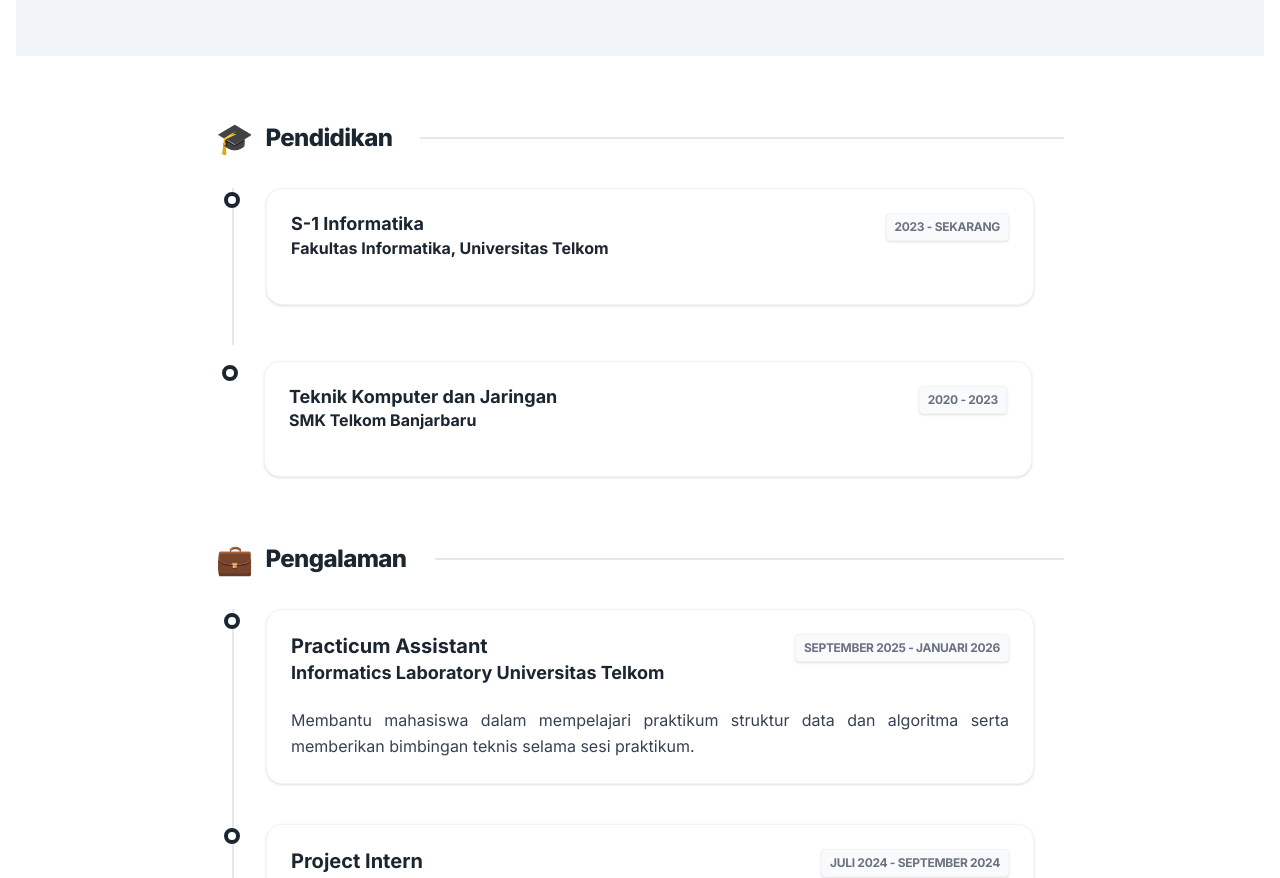
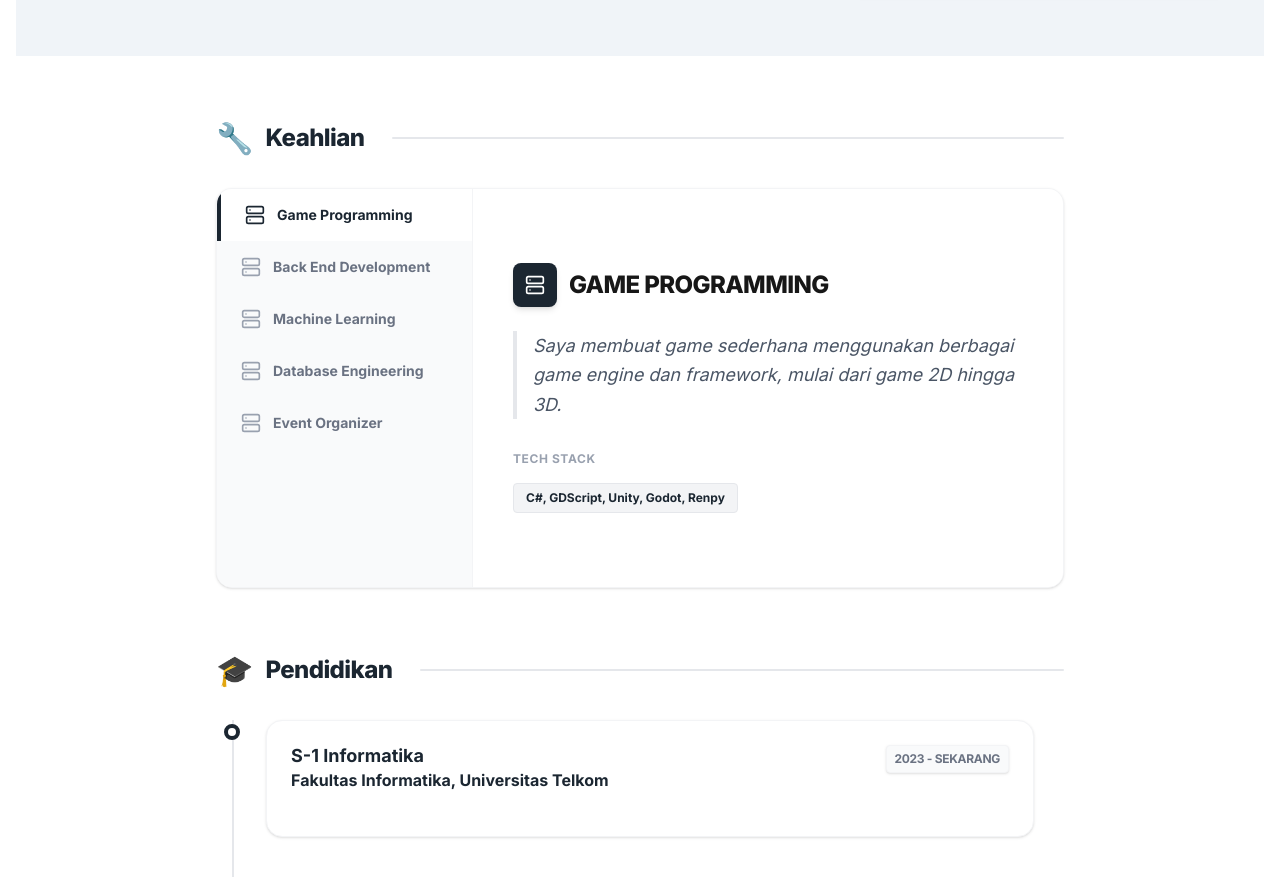
Before and after one commit to NeoRyumasil/WebPortofolio, a Next.js app: page /about in a window 1280 px wide. Shown: the part 700-1578 px from the top of the page. Built offline with nearby package versions, Linux system fonts and the light colour scheme.

Commit message:
ADD : Expertise Section

```diff
--- a/src/app/about/page.tsx
+++ b/src/app/about/page.tsx
@@ -1,5 +1,9 @@
+'use client';
+
 import HeroSection from "@/components/HeroSection";
-import { experienceData, organizationData, educationData, achievementsData } from "@/data/content";
+import { experienceData, organizationData, educationData, achievementsData, expertiseData } from "@/data/content";
+import { Gamepad, DatabaseIcon, Calendar1Icon, CpuIcon, ServerIcon } from "lucide-react";
+import { useState } from "react";
 
 
 export default function About() {
@@ -27,6 +31,84 @@ export default function About() {
     </div>
   )
 
+  // Expertise Card
+  const ExpertiseCard = () => {
+    const [activeTab, setActiveTab] = useState(expertiseData[0]);
+
+    const iconMap = (iconName: string) => {
+      switch (iconName) {
+        case "gamedev": return <Gamepad size={20} />;
+        case "webdev": return <DatabaseIcon size={20} />;
+        case "aidev": return <CpuIcon size={20} />;
+        case "eventorg": return <Calendar1Icon size={20} />;
+        default: return <ServerIcon size={20} />;
+      }
+  };
+
+  return (
+    <div className="mt-8 mb-16">
+      <div className="flex flex-col md:flex-row bg-white rounded-2xl shadow-sm border border-gray-100 overflow-hidden min-h-[400px]">
+
+        {/* Tab Buttons */}
+        <div className="w-full md:w-64 bg-gray-50 flex flex-row md:flex-col overflow-x-auto md:overflow-visible border-b md:border-b-0 md:border-r border-gray-100 scrollbar-hide">
+          {expertiseData.map((expertise) => (
+            <button
+              key={expertise.id}
+              onClick={() => setActiveTab(expertise)}
+              className= {`
+                flex items-center gap-3 px-6 py-4 text-sm font-bold transition-all whitespace-nowrap md:whitespace-normal text-left
+                ${activeTab.id === expertise.id
+                  ? "bg-white text-[#1B2631] border-b-2 md:border-b-0 md:border-l-4 border-[#1B2631] shadow-sm md:shadow-none"
+                  : "text-gray-500 hover:bg-gray-100 hover:text-[#1B2631]"
+                }
+              `}
+              >
+                <span className={`${activeTab.id === expertise.id ? "text-[#1B2631]" : "text-gray-400"} `}>
+                  {iconMap(expertise.icon)}
+                </span>
+                {expertise.title}
+              </button>
+          ))}
+        </div>
+
+        {/* Content Area */}
+        <div className="flex-1 p-6 md:p-10 bg-white flex flex-col justify-center">
+          <div className="animate-in fade-in slide-in-from-bottom-2 duration-300" key={activeTab.id}>
+            {/* Header */}
+            <div className="flex items-center gap-3  mb-6">
+              <div className="p-3 bg-[#1B2631] text-white rounded-lg shadow-md">
+                {iconMap(activeTab.icon)}
+              </div>
+              <h3 className="text-2xl font-extrabold text=[#1B2631] uppercase tracking-tight">
+                {activeTab.title}
+              </h3>
+            </div>
+
+          {/* Description */}
+          <blockquote className="text-lg text-gray-600 italic leading-relaxed border-l-4 border-gray-200 pl-4 mb-8">
+            {activeTab.desc}
+          </blockquote>
+
+          {/* Stack */}
+          <div>
+            <h5 className="text-xs font-bold text-gray-400 uppercase tracking-wider mb-4">
+              Tech Stack
+            </h5>
+            <div className="flex flex-wrap gap-3">
+              {activeTab.stack.map((tech, index) => (
+                <span key={index} className="px-3 py-1.5 text-xs font-bold text-[#1B2631] bg-gray-100 rounded border border-gray-200 hover:bg-[#1B2631] hover:text-white transition-colors cursor-default">
+                  {tech}
+                </span>
+              ))}
+            </div>
+          </div>
+        </div>
+        </div>
+      </div>
+    </div>
+  );
+};
+
   return (
       <div className="min-h-screen py-10 px-4">
 
@@ -35,6 +117,10 @@ export default function About() {
 
         {/* Main Content */}
         <main className="max-w-4xl mx-auto px-6 pb-20">
+
+          {/* Expertise Section */}
+          <SectionTitle icon="🔧" title="Keahlian" />
+          <ExpertiseCard />
 
           {/* Education Section */}
           <SectionTitle icon="🎓" title="Pendidikan" />
--- a/src/data/content.ts
+++ b/src/data/content.ts
@@ -1,3 +1,6 @@
+import { desc } from "framer-motion/client";
+import { title } from "process";
+
 export const profileData = {
     name: "Muhammad Alvin Ababil",
     role: "Mahasiswa S-1 Informatika",
@@ -172,3 +175,41 @@ export const portoSliderData = [
         link: "/portofolio/eo_portofolio"
     }
 ];
+
+export const expertiseData = [
+    {
+        id: "gamedev",
+        icon: "gamepad",
+        title: "Game Programming",
+        desc: "Saya membuat game sederhana menggunakan berbagai game engine dan framework, mulai dari game 2D hingga 3D.",
+        stack: ["C#, GDScript, Unity, Godot, Renpy"]
+    },
+    {
+        id: "webdev",
+        icon: "server",
+        title: "Back End Development",
+        desc: "Saya membuat backend aplikasi menggunakan berbagai bahasa pemrograman dan framework.",
+        stack: ["NextJS, Flask"]
+    },
+    {
+        id: "machinelearning",
+        icon: "cpu",
+        title: "Machine Learning",
+        desc: "Saya membuat model machine learning untuk berbagai keperluan, mulai dari klasifikasi hingga regresi.",
+        stack: ["Python, Scikit-Learn"]
+    },
+    {
+        id: "database",
+        icon: "database",
+        title: "Database Engineering",
+        desc: "Saya mengelola dan merancang database untuk berbagai aplikasi, mulai dari desain hingga implementasi.",
+        stack: ["MySQL, PostgreSQL"]
+    },
+    {
+        id: "eventorganizer",
+        icon: "calendar",
+        title: "Event Organizer",
+        desc: "Saya memiliki pengalaman dalam merencanakan, mengorganisir, dan melaksanakan berbagai acara, mulai dari acara kecil hingga besar.",
+        stack: ["Project Management, Communication, Leadership"]
+    }
+]
```
